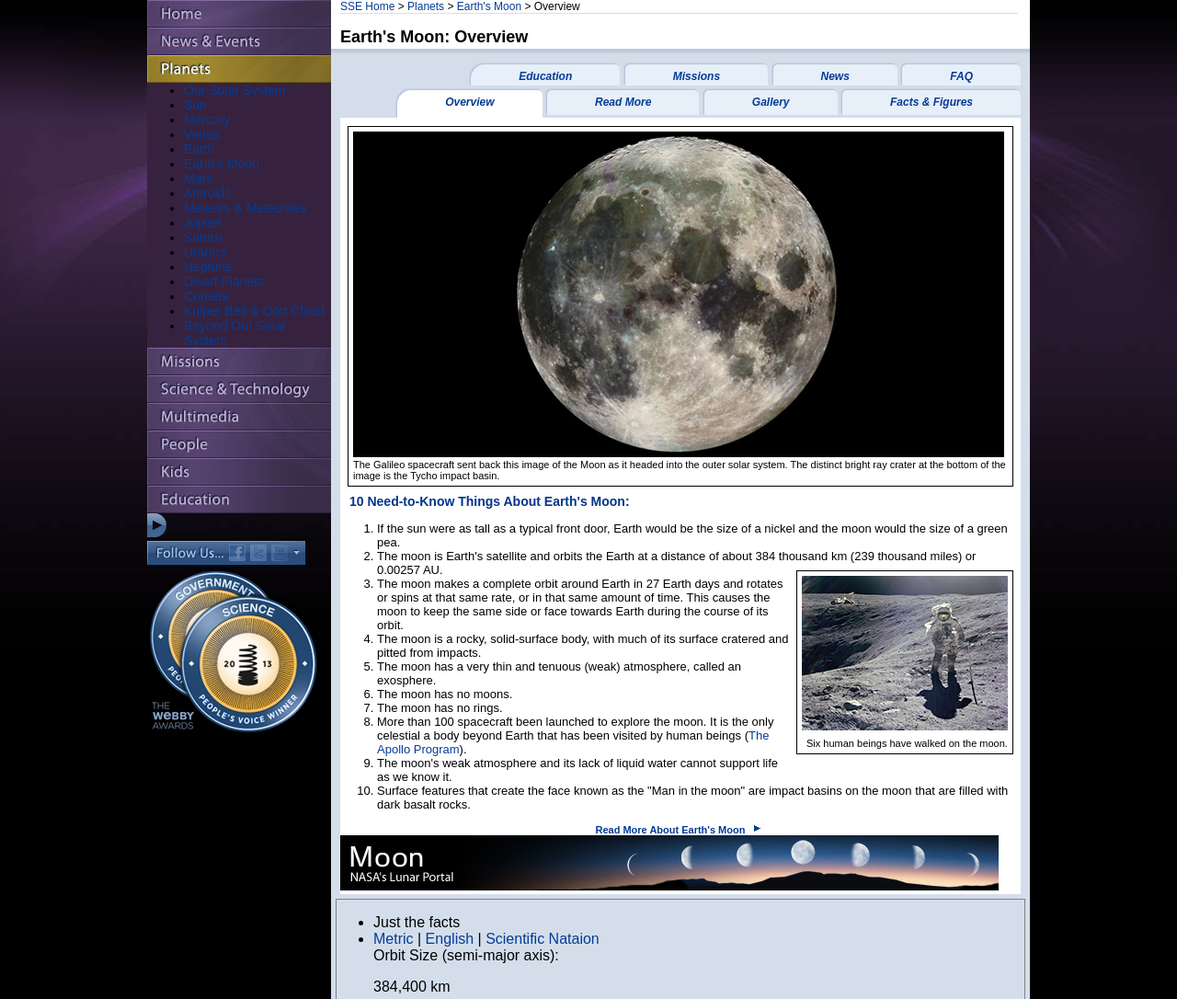
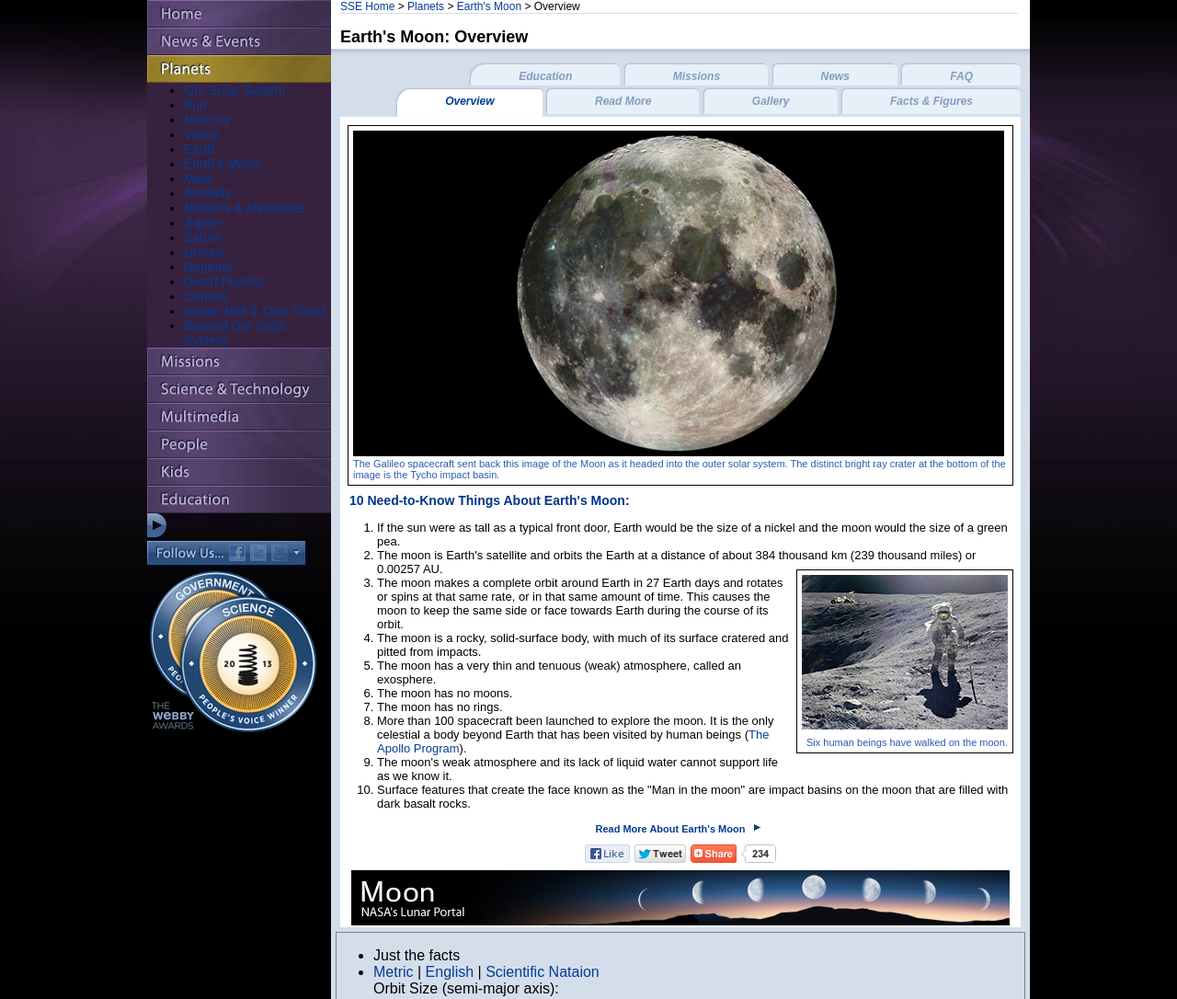
Before and after one commit to mkunkel/planets, a plain HTML site: page index.html in a window 1280 px wide. Shown: the top 1086 px of the page at 92% size. Drawn offline with Linux system fonts and the light colour scheme.

Commit message:
tab link color, aside color, share buttons

```diff
--- a/css/style.css
+++ b/css/style.css
@@ -6,6 +6,7 @@ body {
 }
 aside, #extra {
   font-size: 11px;
+  color: #2b5ab3;
 }
 a {
   text-decoration: none;
@@ -67,12 +68,18 @@ ol {
   height: 23px;
   display: inline-block;
   padding: 0 52px;
-  margin: 0 0 2px 1px;
+  margin: 0 0 1px 1px;
   box-shadow: -1px -1px 2px #acbdd5;
 }
 #tabstrip > .tab > span {
   position: relative;
   top: 6px;
+}
+#tabstrip > .tab:not(#active) a {
+  color: #859dbc;
+}
+#tabstrip > .tab:not(#active) a:hover {
+  color: #043c96;
 }
 #tabstrip > #active {
   background-color: #FFF;
@@ -119,6 +126,10 @@ ol {
   font-size: 11px;
   font-weight: bold;
   text-align: center;
+}
+#more > div {
+  margin-top: 10px;
+  margin-bottom: 5px;
 }
 .navSub {
   background-color: #36223E;
--- a/index.html
+++ b/index.html
@@ -93,14 +93,19 @@
           <li>Surface features that create the face known as the "Man in the moon" are impact basins on the moon that are filled with dark basalt rocks.</li>
         </ol>
 
-        <div id="more"><a href="">Read More About Earth's Moon <img src="images/arrow2-transparent-blue.png" alt="blue arrow"></a></div>
+        <div id="more"><a href="">Read More About Earth's Moon <img src="images/arrow2-transparent-blue.png" alt="blue arrow"></a>
 
-        <!-- Social Buttons Go Here -->
-        <img src="images/lunarportal_banner4.jpg" alt="Lunar Portal">
-
+          <!-- Social Buttons Go Here -->
+           <div>
+            <a href=""><img src="images/fb.png" alt="Facebook"></a>
+            <a href=""><img src="images/twitter.png" alt="Tweet"></a>
+            <a href=""><img src="images/plus.png" alt="Share"></a>
+            <a href=""><img src="images/other.png" alt="More Services"></a>
+          </div>
+          <img src="images/lunarportal_banner4.jpg" alt="Lunar Portal">
+        </div>
       </div>
-    <div id="content"></div>
-    <section class="articles">
+      <section class="articles">
       <section id="JusttheFacts">
 
 
```
Also changed, not shown: images/fb.png (added), images/other.png (added), images/plus.png (added), images/twitter.png (added).
